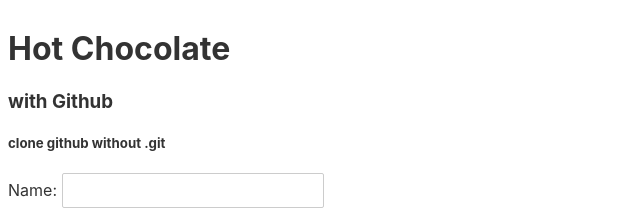
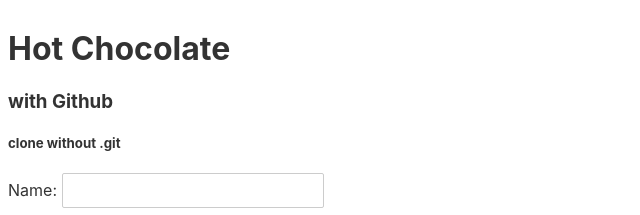
Before and after one commit to alanbar/hot-choc, a Svelte app: page / in a window 1280 px wide. Shown: the top 215 px of the page, without its empty margins (0-640 px from the left). Built offline with nearby package versions, Linux system fonts and the light colour scheme.

Commit message:
clone reduction

```diff
--- a/src/App.svelte
+++ b/src/App.svelte
@@ -6,7 +6,7 @@
 
 <h1>Hot Chocolate</h1>
 <h3>with Github</h3>
-<h5>clone github without .git</h5>
+<h5>clone without .git</h5>
 <label>
 	Name:
 	<input type="text" bind:value={name}>
```
